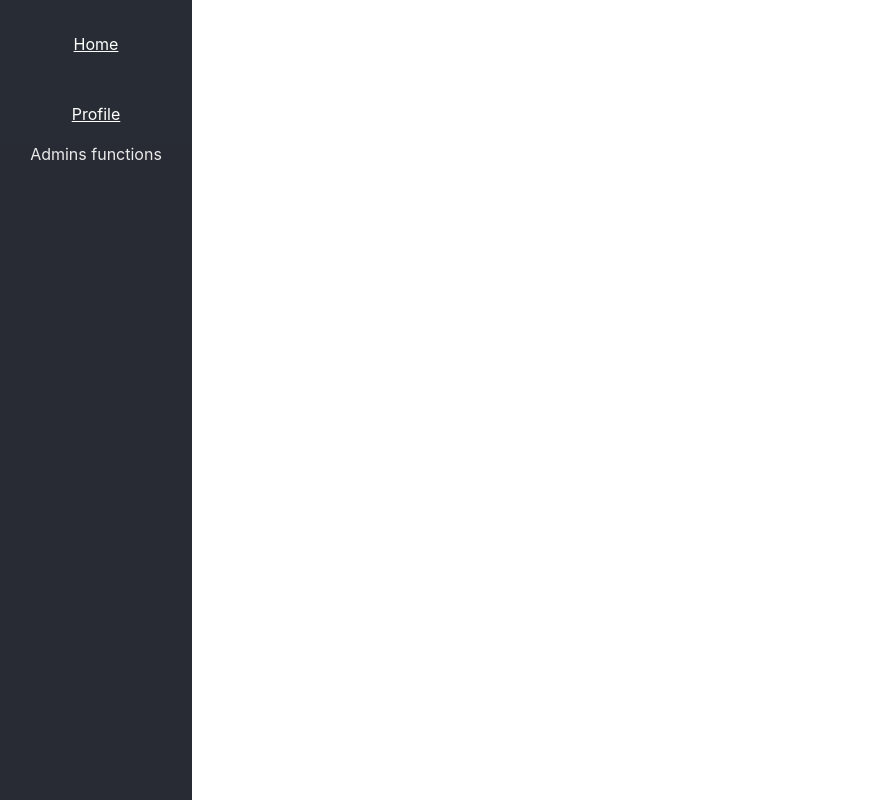
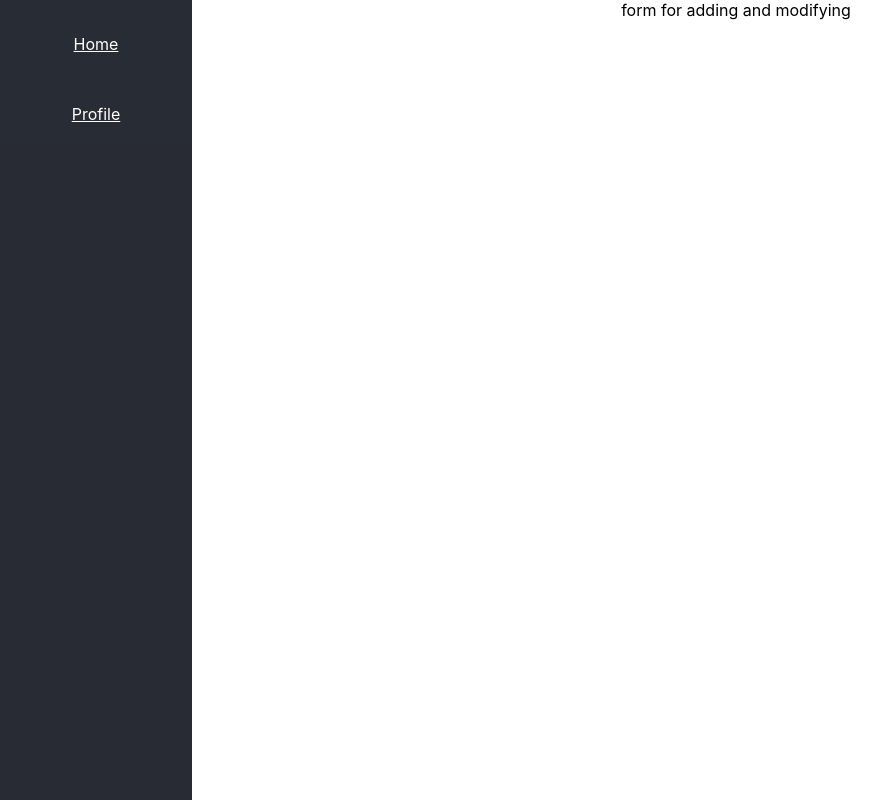
Before and after one commit to Kimara1904/FE-Library-project, a React (Create React App) app in the folder fe-library-app/: page /add_modify in a window 1280 px wide. Shown: the whole page, without its empty margins (0-883 px from the left). Built offline with nearby package versions, Linux system fonts and the light colour scheme; no server answers; sample sign-in values are in the browser's storage.

Commit message:
Start with routing to pages

```diff
--- a/fe-library-app/src/components/AppRouter/AppRouter.tsx
+++ b/fe-library-app/src/components/AppRouter/AppRouter.tsx
@@ -4,6 +4,7 @@ import HomePage from './pages/HomePage'
 import LoginPage from './pages/LoginPage'
 import ProfilePage from './pages/ProfilePage'
 import PrivateRouter from './PrivateRouter'
+import AddModifyPage from './pages/AddModifyPage'
 
 const AppRouter = () => {
   return (
@@ -11,7 +12,8 @@ const AppRouter = () => {
       <Route path='/' element={<Navigate to="/home" />} />
       <Route path='/home' element={<HomePage />} />
       <Route element={<PrivateRouter/>}>
-        <Route path='profile' element={<ProfilePage />}/>
+        <Route path='/profile' element={<ProfilePage />}/>
+        <Route path='/add_modify' element={<AddModifyPage />}/>
       </Route>
       <Route path='/login' element={sessionStorage.getItem('token') == null ? <LoginPage /> : <Navigate to='/home'/>} />
     </Routes>
--- /dev/null
+++ b/fe-library-app/src/components/AppRouter/pages/AddModifyPage.tsx
@@ -0,0 +1,5 @@
+const AddModifyPage = () => {
+  return <div>form for adding and modifying</div>
+}
+
+export default AddModifyPage
--- a/fe-library-app/src/components/SideBar/SideBar.module.css
+++ b/fe-library-app/src/components/SideBar/SideBar.module.css
@@ -1,5 +1,5 @@
 .sideBar {
-    display: block;
+    display: flex;
     bottom: 0;
     right: 0;
     position: fixed;
@@ -9,6 +9,13 @@
     background-color: var(--dark_color);
     color:white;
     opacity: 0.9;
+    flex-direction: column;
+    justify-content: flex-end;
+    padding-bottom: 90px;
+}
+
+.sideBar button{
+    display: none;
 }
 
 .sideBarHidden {
@@ -27,4 +34,8 @@
     background-color: var(--dark_color);
     color:white;
     }
+
+    .sideBar a{
+        display: none;
+    }
 }
--- a/fe-library-app/src/components/SideBar/SideBar.tsx
+++ b/fe-library-app/src/components/SideBar/SideBar.tsx
@@ -1,3 +1,5 @@
+import { Link } from 'react-router-dom'
+
 import styles from './SideBar.module.css'
 
 interface SideBarProps {
@@ -7,7 +9,8 @@ interface SideBarProps {
 const SideBar = (props: SideBarProps) => {
   return (
     <nav className={props.display === true ? styles.sideBar : styles.sideBarHidden}>
-      <span>Admins functions</span>
+      <Link to='/add_modify' >Add new Book</Link>
+      <button>Add new Book</button>
     </nav>
   )
 }
```
